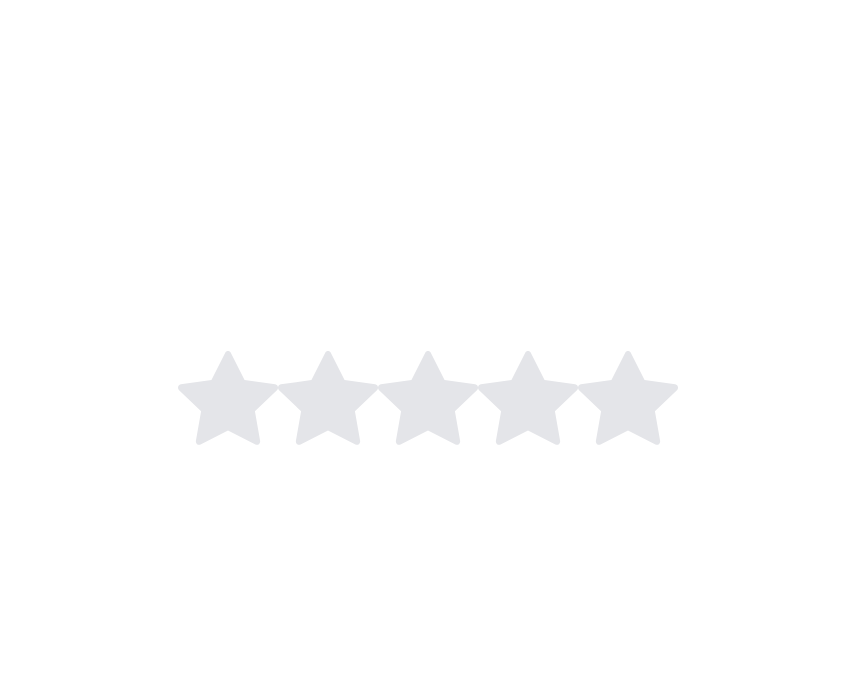
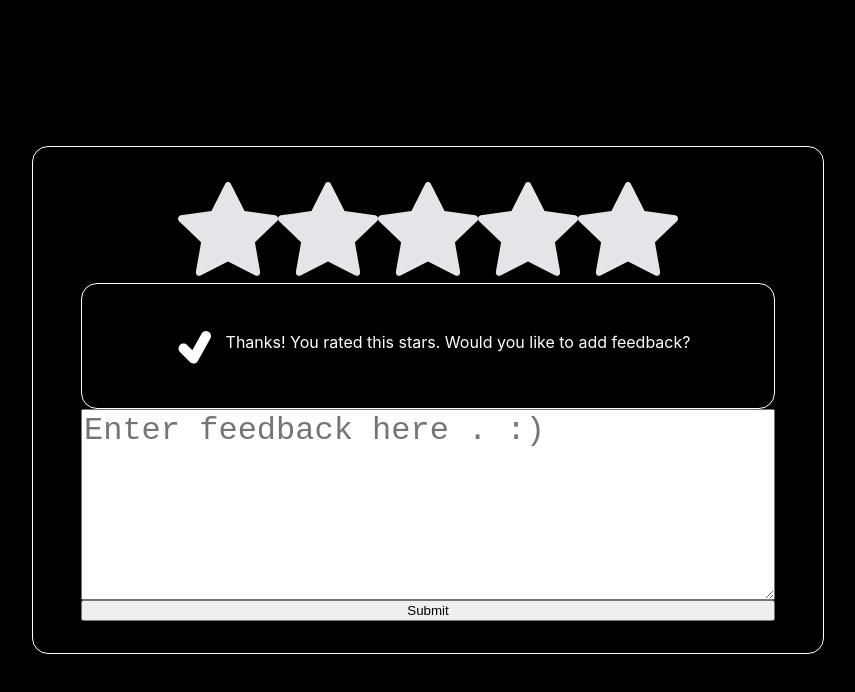
Before and after one commit to kNicholas-8761/star-rating-react, a React (Create React App) app: page / in a window 1280 px wide. Shown: the top 692 px of the page, without its empty margins (212-1067 px from the left). Built offline with nearby package versions, Linux system fonts and the light colour scheme.

Commit message:
Create main

```diff
--- a/src/App.css
+++ b/src/App.css
@@ -1,8 +1,14 @@
+html,body{
+  background-color: black;
+}
+
 .App {
   display: flex;
   justify-content: center;
   align-items: center;
   min-height: 100vh;
+  color: white;
+
 }
 
 input[type="radio"]{
--- /dev/null
+++ b/src/StarRating.css
@@ -0,0 +1,19 @@
+.container {
+  border: 1px solid white;
+  padding: 2rem 3rem;
+  border-radius: 1rem;
+}
+
+textarea {
+  font-size: 2rem;
+}
+
+.flex {
+  display: flex;
+  justify-content: center;
+}
+.flex-col {
+    display: flex;
+    justify-content: center;
+    flex-direction: column;
+}
--- a/src/StarRating.js
+++ b/src/StarRating.js
@@ -1,12 +1,22 @@
 import React, {useState} from 'react'
 import * as bsIcons from "react-icons/bs";
+import * as tiIcons from "react-icons/ti";
 import './App.css'
+import './StarRating.css'
 
 const StarRating = () => {
     const [rating, setRating] = useState(null)
     const [hover, setHover] = useState(null)
+
+    const handleSubmit = (e) => {
+        e.preventDefault();
+
+    }
     return (
-        <div>
+        <div className="container flex-col">
+
+            <form className="flex-col">
+                <div className="flex">
                     {[...Array(5)].map((star,index) =>{
                         const ratingValue = index + 1;
                         return(
@@ -20,7 +30,7 @@ const StarRating = () => {
                             <bsIcons.BsFillStarFill
                                 className="star"
                                 size="100"
-                        color={ratingValue <= (rating || hover)? "#ffc107" : "#e4e5e9" }
+                                color={ratingValue <= (hover|| rating)? "#ffc107" : "#e4e5e9" }
                                 onMouseEnter ={() => setHover(ratingValue)}
                                 onMouseLeave ={() => setHover(null)}
                                 />
@@ -29,6 +39,15 @@ const StarRating = () => {
 
                     })}
                 </div>
+                <div className="container flex">
+                <tiIcons.TiTick size="60"/>
+                <p>Thanks! You rated this {rating} stars. Would you like to add feedback?</p>
+                </div>
+                <textarea type="text" cols="35" rows="5" placeholder="Enter feedback here . :)"/>
+                <button type="submit" onSubmit={handleSubmit}>Submit</button>
+            </form>
+
+        </div>
     )
 }
 
```
Lines whose indentation alone changed are shown as unchanged.
